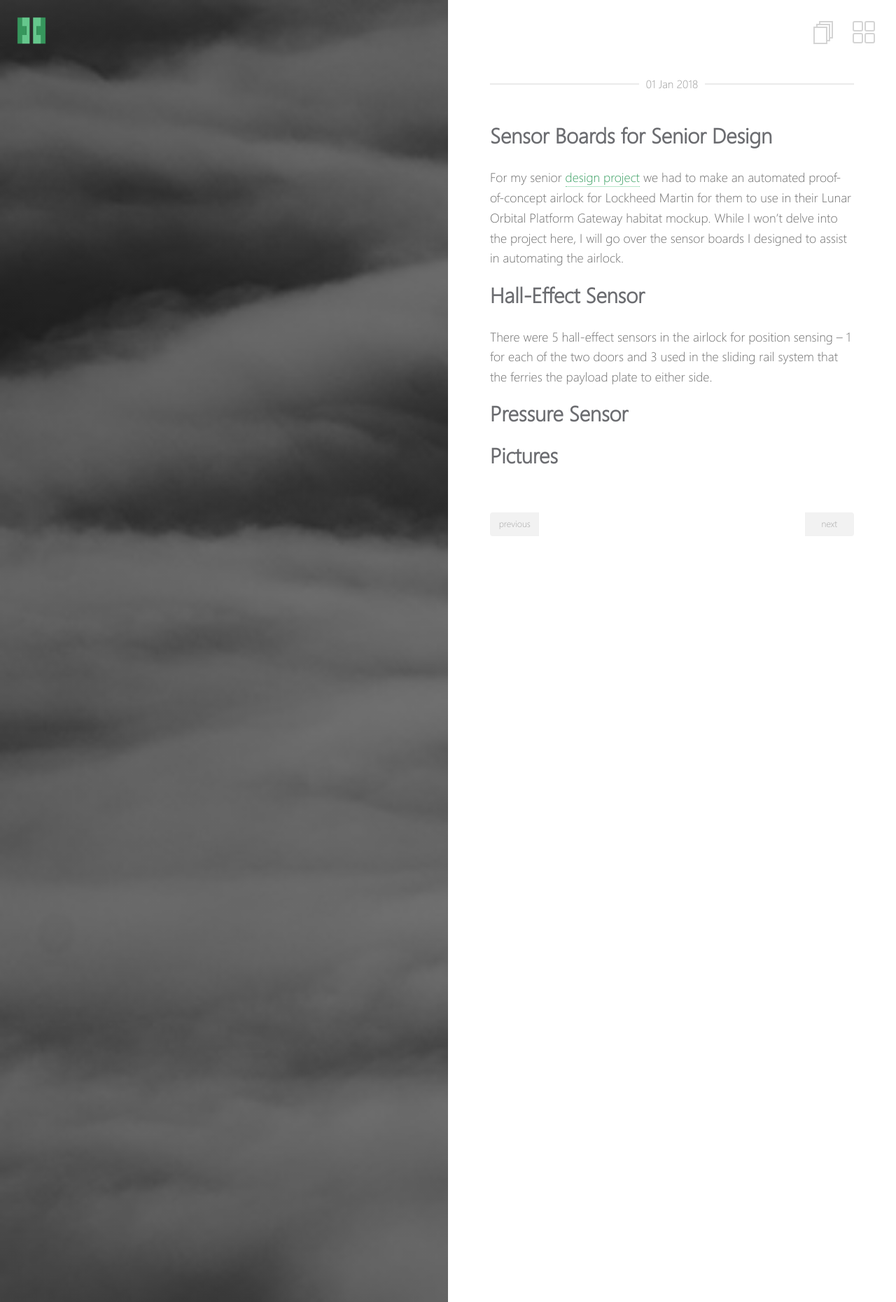
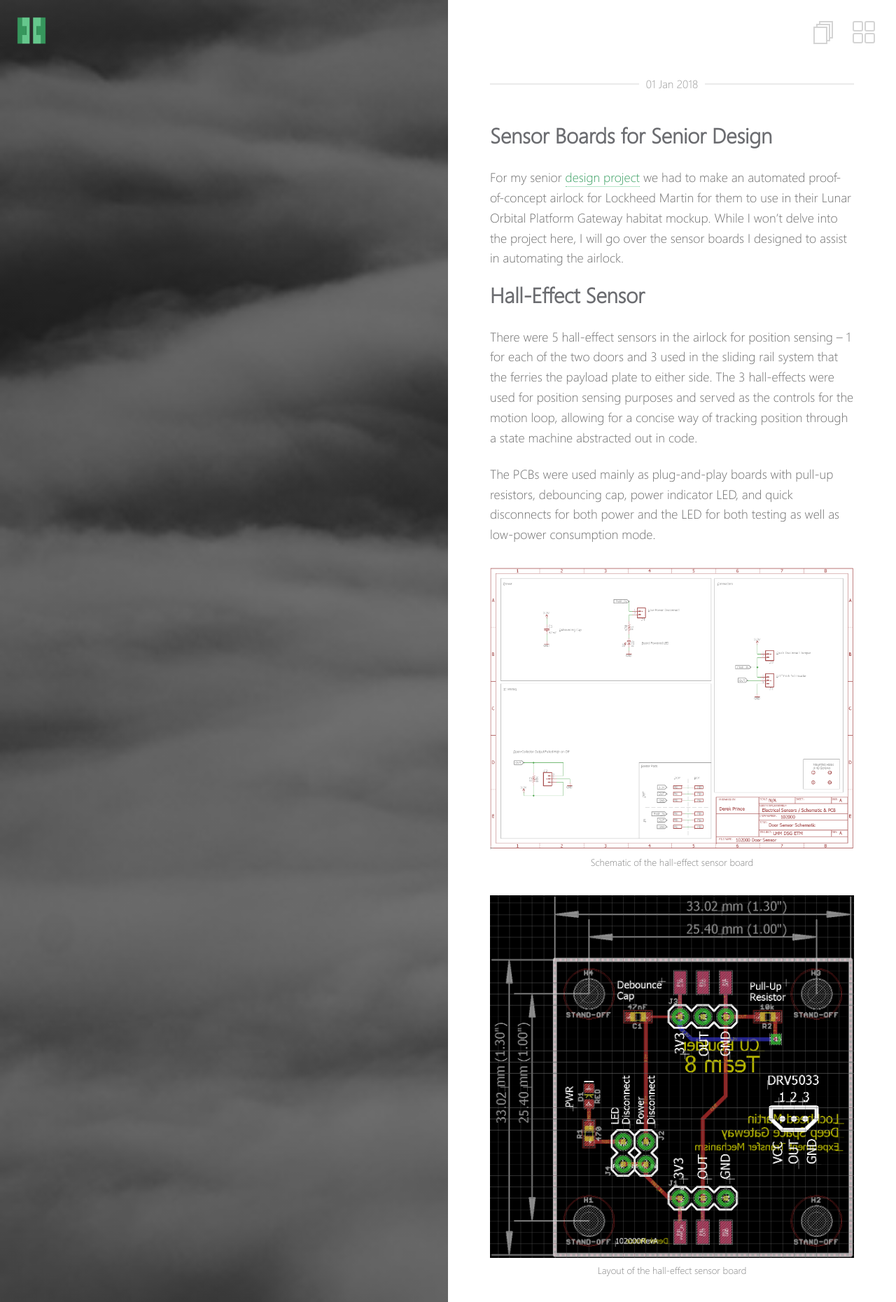
Before and after one commit to Aetas/justadd.coffee, a Jekyll site: the page built from jekyll/_posts/2018-01-01-sensor-boards.md, in a window 1280 px wide. Shown: the top 1860 px of the page at 70% size. Built offline with Jekyll 4.4.1, drawn with Linux system fonts in a browser that asks for light colours; some of the changed text lies outside the part shown.

Commit message:
first pass complete sensor boards

```diff
--- a/jekyll/_posts/2018-01-01-sensor-boards.md
+++ b/jekyll/_posts/2018-01-01-sensor-boards.md
@@ -17,14 +17,47 @@ tag:
 
 published: true
 ---
+{:toc}
+
 ## Sensor Boards for Senior Design
 For my senior [design project]({{ site.url }}{% post_url  2017-10-01-Senior-Design %}) we had to make an automated proof-of-concept airlock for Lockheed Martin for them to use in their Lunar Orbital Platform Gateway habitat mockup. While I won't delve into the project here, I will go over the sensor boards I designed to assist in automating the airlock.
 
 ## Hall-Effect Sensor
 There were 5 hall-effect sensors in the airlock for position sensing -- 1 for each of the two doors and 3 used in the sliding rail system that the ferries the payload plate to either side.
+The 3 hall-effects were used for position sensing purposes and served as the controls for the motion loop, allowing for a concise way of tracking position through a state machine abstracted out in code.
 
+The PCBs were used mainly as plug-and-play boards with pull-up resistors, debouncing cap, power indicator LED, and quick disconnects for both power and the LED for both testing as well as low-power consumption mode.
 
+<figure>
+	<a href="/images/sd_sensor_pcbs/Hall_Effect_sch.PNG"><img src="/images/sd_sensor_pcbs/Hall_Effect_sch.PNG"></a>
+	<figcaption>Schematic of the hall-effect sensor board</figcaption>
+</figure>
+
+<figure>
+	<a href="/images/sd_sensor_pcbs/Hall_Effect_brd.PNG"><img src="/images/sd_sensor_pcbs/Hall_Effect_brd.PNG"></a>
+	<figcaption>Layout of the hall-effect sensor board</figcaption>
+</figure>
+
+<figure>
+	<a href="/images/sd_sensor_pcbs/board_top_bottom.jpg"><img src="/images/sd_sensor_pcbs/board_top_bottom.jpg"></a>
+	<figcaption>Printed and un-assembled picture of the hall-effect sensor board</figcaption>
+</figure>
 
 ## Pressure Sensor
+In the beginning of this project we were left with the impression that we would need to pull partial-vacuum on the airlock as a design spec so I drew up a quick board to support a pressure sensor to digitally read out psi to the microcontroller.
+This board had a switch to go between SPI and I2C as desired as well as disconnect jumpers and power indicators.
+There is no picture of the finished board because the problem of drawing even 1 psi difference on the enclosure quickly blew the design over our funds and wildly complicated the design through requiring air-tight fittings and seals all without addressing the core design target -- automation.
 
-## Pictures
+<figure>
+	<a href="/images/sd_sensor_pcbs/Pressure_Sense_sch.PNG"><img src="/images/sd_sensor_pcbs/Pressure_Sense_sch.PNG"></a>
+	<figcaption>Schematic of the pressure sensor board</figcaption>
+</figure>
+
+<figure>
+	<a href="/images/sd_sensor_pcbs/Pressure_Sense_brd.PNG"><img src="/images/sd_sensor_pcbs/Pressure_Sense_brd.PNG"></a>
+	<figcaption>Layout of the pressure sensor board</figcaption>
+</figure>
+
+## Capacitive Sensors
+The detect the payload on the sliding table I looked into the dos and don'ts of making a capacitive touch sensor board -- which as it turns out can be quite the art. So instead of sinking all the costs of iterative design and test, I just went with the exceedingly cheap (by comparison) <a href="https://www.sparkfun.com/products/12041">Sparkfun Capacitive Touch Breakout</a> board.
+One of the main values from this board is that there is a pad to bring out a wire to an external pad (the IC calibrates on startup) so I connected it to isolated copper pads that we sunk into the table in 3 spots. Once we got proper contact and isolation these worked extremely well and more reliably than I would have expected of a nearly electrically-floating disk of copper.
```
